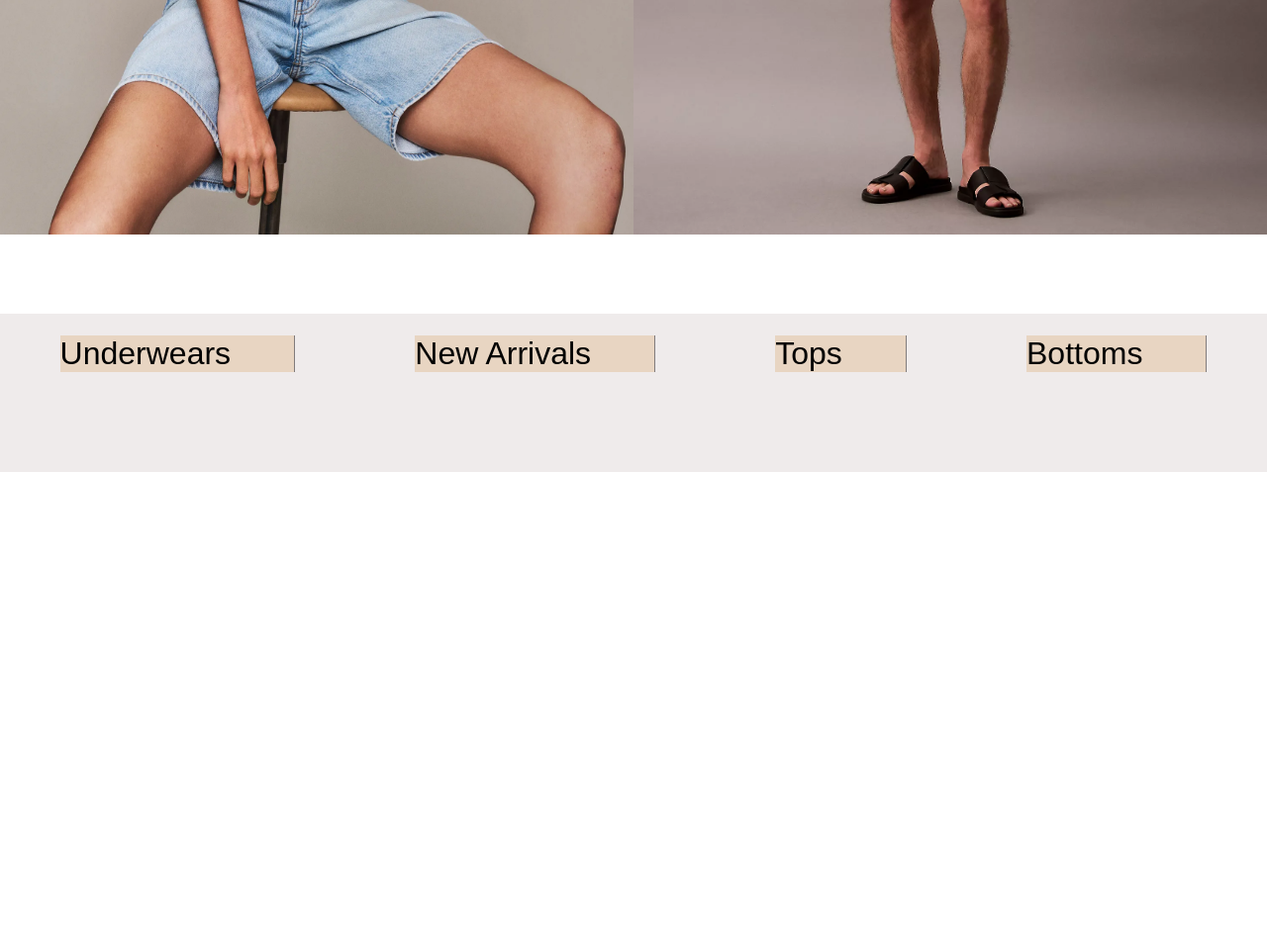
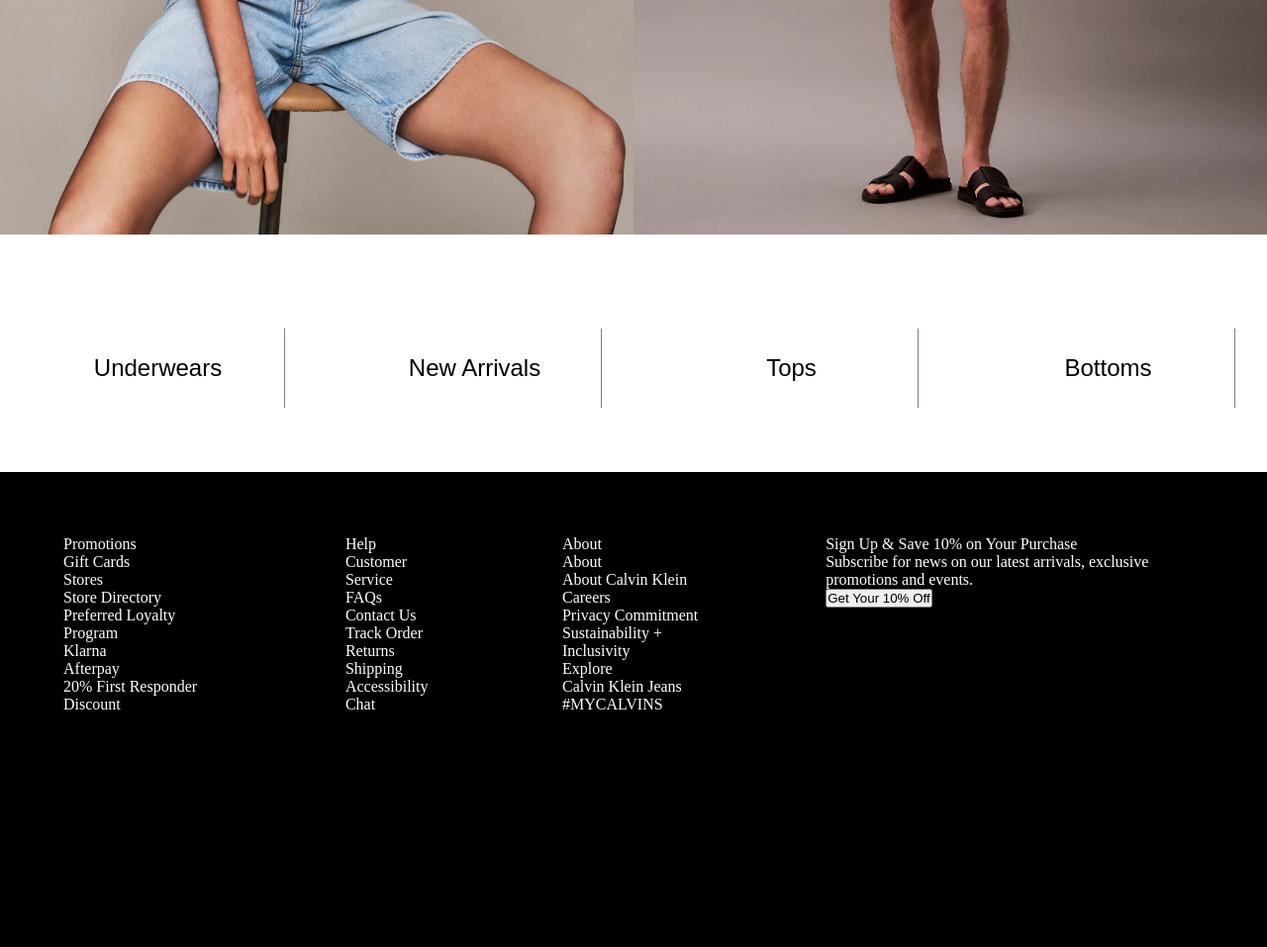
Before and after one commit to Jidexboii/My-C.K-website, a plain HTML site: page index.html in a window 1280 px wide. Shown: the part 1533-2490 px from the top of the page at 99% size. Before the commit the page ends 2010 px from the top, so only its background shows below. Drawn offline with Linux system fonts and the light colour scheme.

Commit message:
add edited hover colors and added transition

```diff
--- a/index.html
+++ b/index.html
@@ -81,6 +81,45 @@
             <p> Bottoms </p>
         </div>
     </div>
+    <div id="section-e">
+        <div class="word">
+            <p>Promotions</p>
+            <p> Gift Cards</p>
+            <p>Stores</p>
+            <p>Store Directory</p>
+            <p>Preferred Loyalty Program</p>
+            <p>Klarna</p>
+            <p> Afterpay</p>
+            <p> 20% First Responder Discount</p>
+        </div>
+        <div class="word">
+            <p>Help</p>
+            <p>Customer Service</p>
+            <p> FAQs</p>
+            <p>Contact Us</p>
+            <p>Track Order</p>
+            <p>Returns</p>
+            <p>Shipping</p>
+            <p> Accessibility</p>
+            <p>Chat</p>
+        </div>
+        <div class="word">
+            <p>About</p> About
+            <p>About Calvin Klein</p>
+            <p>Careers</p>
+            <p>Privacy Commitment</p>
+            <p>Sustainability + Inclusivity</p>
+            <p>Explore</p>
+            <p>Calvin Klein Jeans</p>
+            <p>#MYCALVINS</p>
+
+        </div>
+        <div class="word">
+            <p>Sign Up & Save 10% on Your Purchase</p>
+            <p>Subscribe for news on our latest arrivals, exclusive promotions and events.</p>
+            <button> Get Your 10% Off </button>
+        </div>
+    </div>
 
 
 </body>
--- a/style.css
+++ b/style.css
@@ -199,21 +199,45 @@ body {
 
 #section-d{
     height: 20vh;
-    background-color: rgba(219, 209, 209, 0.445);
+
 }
 
 .part-6{
     height: 10vh;
+    width: 100%;
     display: flex;
     align-items: center;
     justify-content: space-around;
     margin-top: 10vh;
+    padding-top: 30px;
 }
 
 .part-6 p{
+    transition: .3s;
     border-right: 1px solid rgb(129, 124, 124);
-    padding-right:5vw ;
-    font:2em  Arial, Helvetica, sans-serif;
-    background-color: rgba(197, 108, 0, 0.178);
+    height: 10vmin;
+    width: 20%;
+    align-content: center;
+    text-align: center;
+    font:1.5em  Arial, Helvetica, sans-serif;
     font-weight:500;
 }
+
+
+.part-6 p:hover{
+    border-right: 6px solid rgb(75, 75, 75);
+    color: rgb(243, 240, 240);
+    background-color: rgb(5, 5, 5);
+}
+
+#section-e{
+    height: 60vh;
+    background-color:black;
+    display: flex;
+    justify-content: center;
+    gap: 10vw;
+    padding: 5vw;
+}
+#section-e .word{
+    color: white;
+}
```
